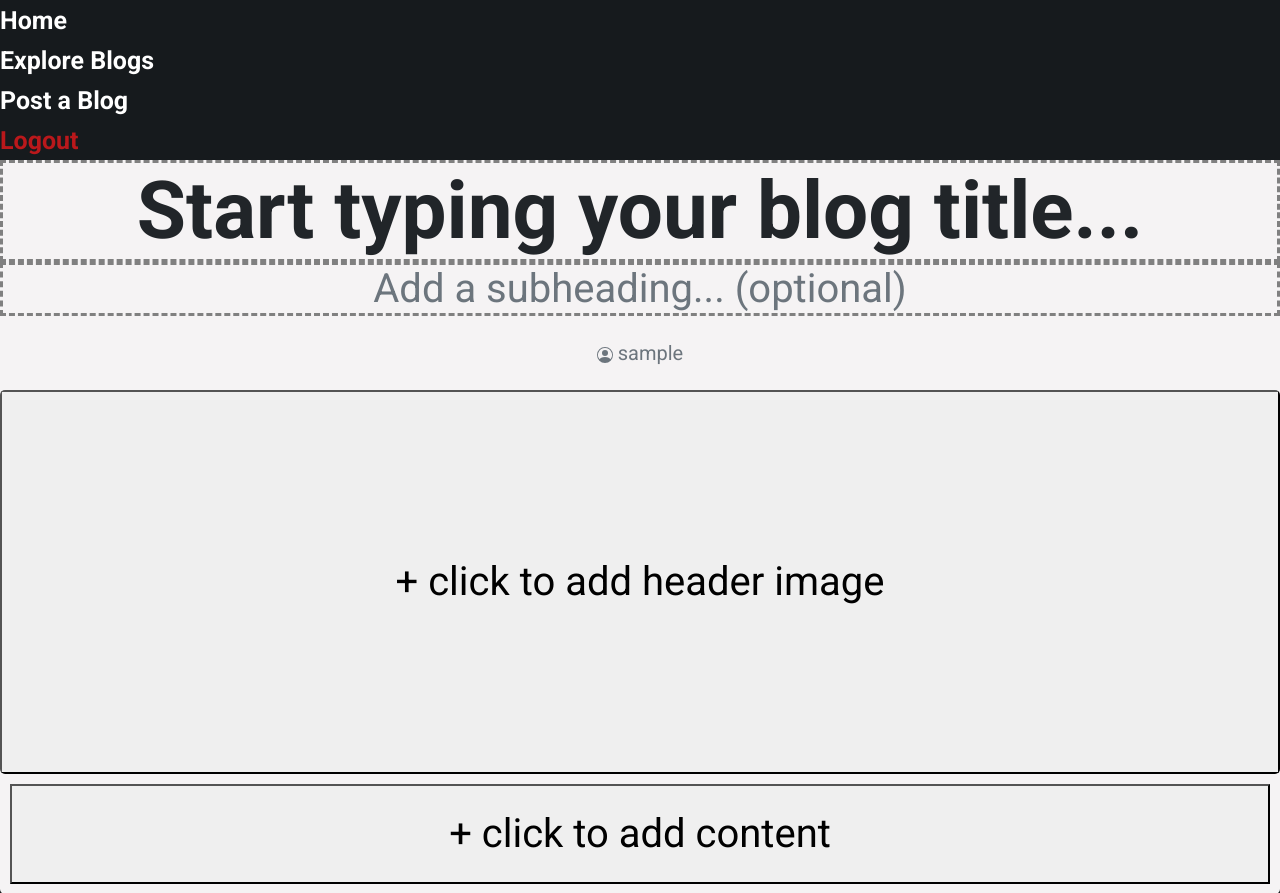
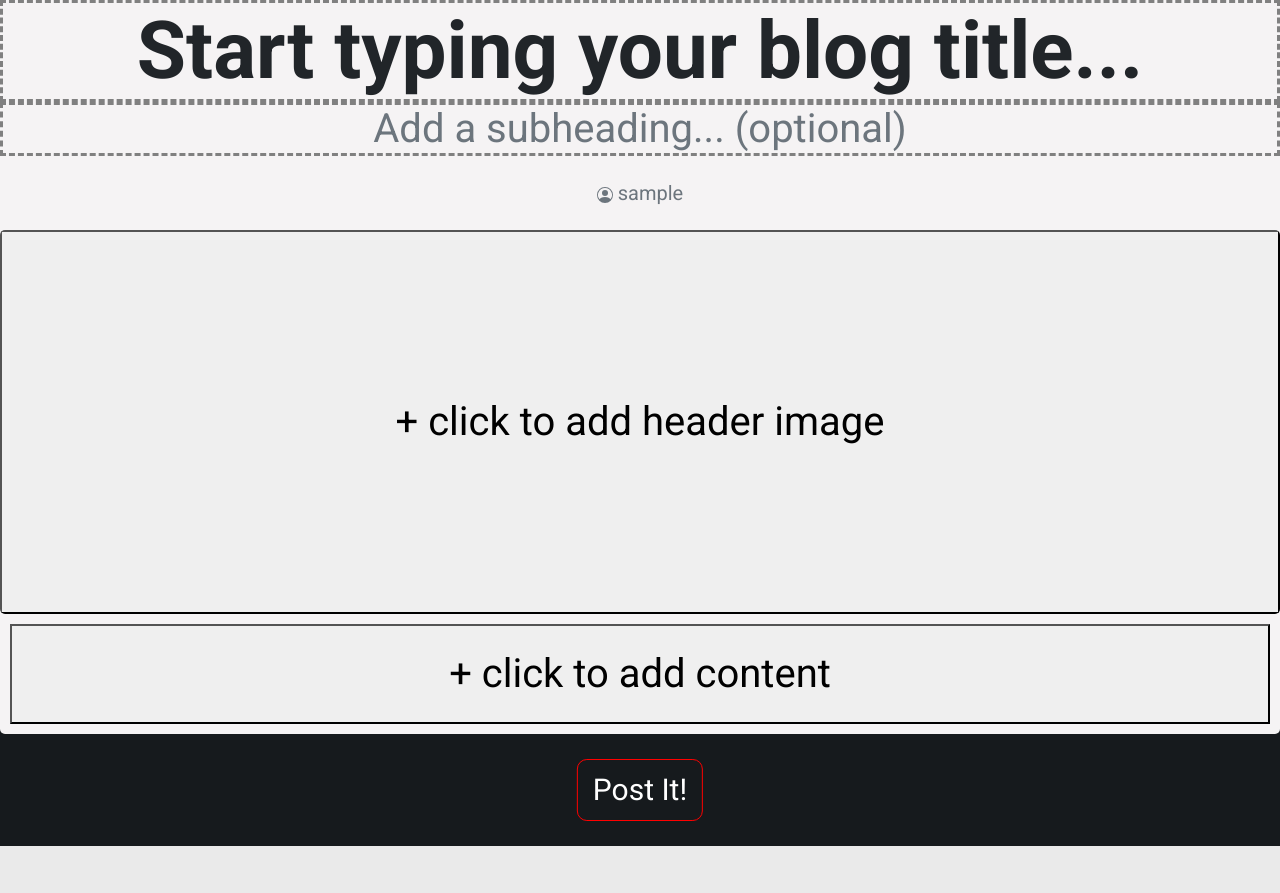
Before and after one commit to rashadaziz/theRblog, a Django app: page /blog/builder/ in a window 1280 px wide. Shown: the part 100-993 px from the top of the page. After the commit the page ends 946 px from the top, so only its background shows below. Run offline with Django 3.2, Linux system fonts and the light colour scheme; the visitor is signed in with stand-in values (Sample User, id 1).

Commit message:
fixed bug

```diff
--- a/blog/static/js/blog-builder.js
+++ b/blog/static/js/blog-builder.js
@@ -473,7 +473,7 @@ document.querySelector(".save-button").addEventListener("click", (e) => {
       }
     });
   } else {
-    e.currentTarget.style.display = "block"
+    e.currentTarget.style.display = "inline-block"
     showErrorModal();
   }
 });
--- a/main/static/css/base.css
+++ b/main/static/css/base.css
@@ -128,3 +128,9 @@ body {
 ::-webkit-scrollbar {
     display: none;
 }
+
+@media (max-width:975px) {
+    .mynav-link {
+        display: none;
+    }
+}
--- a/main/static/js/navbar.js
+++ /dev/null
@@ -1,3 +0,0 @@
-document.querySelector(".myburger").addEventListener("click", () => {
-    document.querySelector(".mynavbar").classList.toggle("show")
-})
--- a/main/templates/base.html
+++ b/main/templates/base.html
@@ -41,41 +41,14 @@
                 <a href="/user/logout/" style="color:var(--mysecondary);" class="mynav-link">Logout</a>
             </div>
             {% endif %}
-            <div class="myburger">
-                <div></div>
-                <div></div>
-                <div></div>
-            </div>
             {% endblock %}
         </nav>
     </header>
-    <div class="mynavbar">
-        <div class="mynav-item">
-            <a href="/" class="mynav-link">Home</a>
-        </div>
-        <div class="mynav-item">
-            <a href="/blog/explore/" class="mynav-link">Explore Blogs</a>
-        </div>
-        {% if request.user.is_staff %}
-        <div class="mynav-item">
-            <a href="/blog/builder/" class="mynav-link">Post a Blog</a>
-        </div>
-        {% endif %}
-        {% if not request.user.is_authenticated %}
-        <div class="mynav-item">
-            <a href="/user/login/" class="mynav-link">Login</a>
-        </div>
-        {% else %}
-        <div class="mynav-item">
-            <a href="/user/logout/" style="color:var(--mysecondary);" class="mynav-link">Logout</a>
-        </div>
-        {% endif %}
-    </div>
+
     {% block body %}
 
     {% endblock %}
 </body>
-<script src="{% static 'js/navbar.js'%}"></script>
 {% block script %}
 {% endblock %}
 </html>
```
